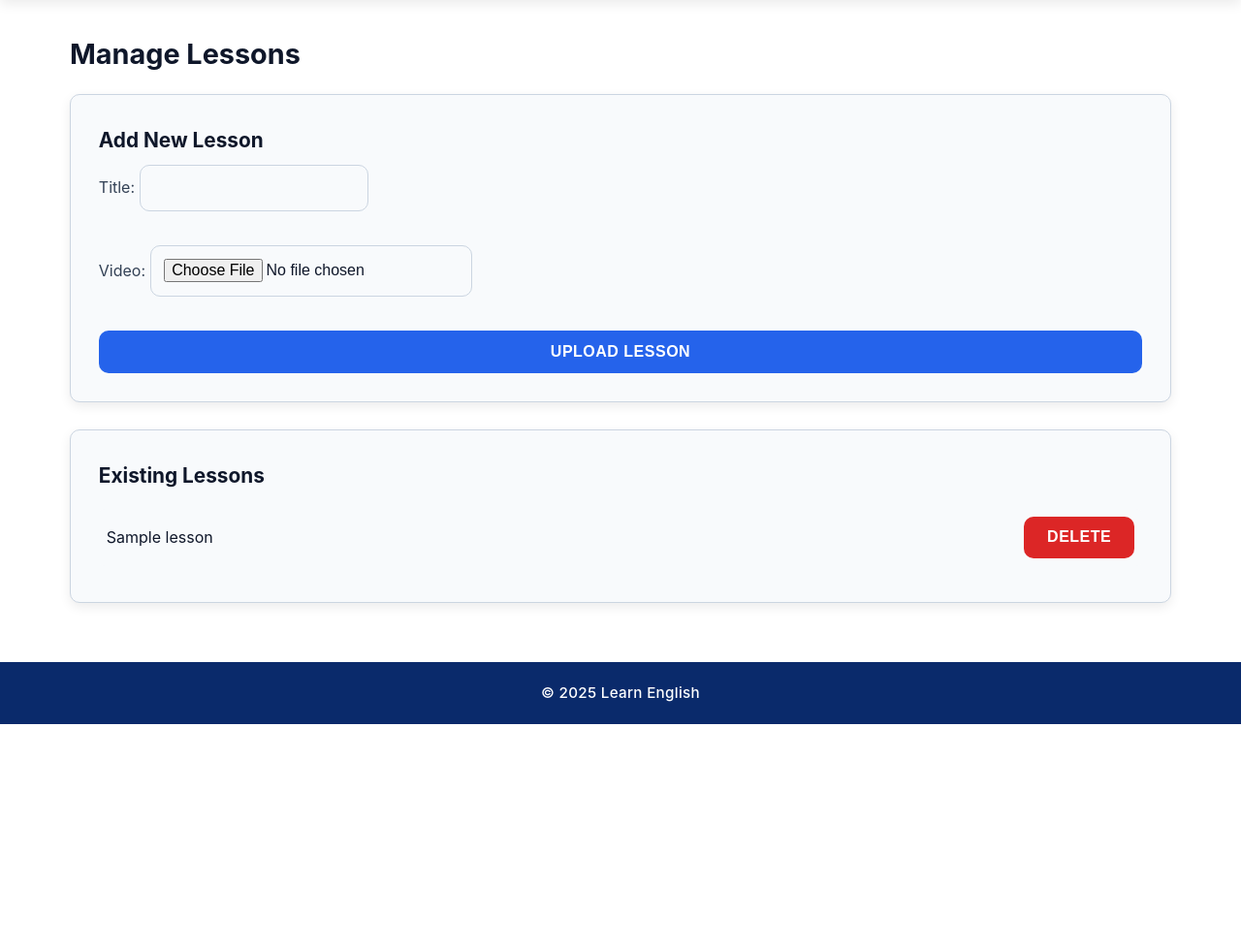
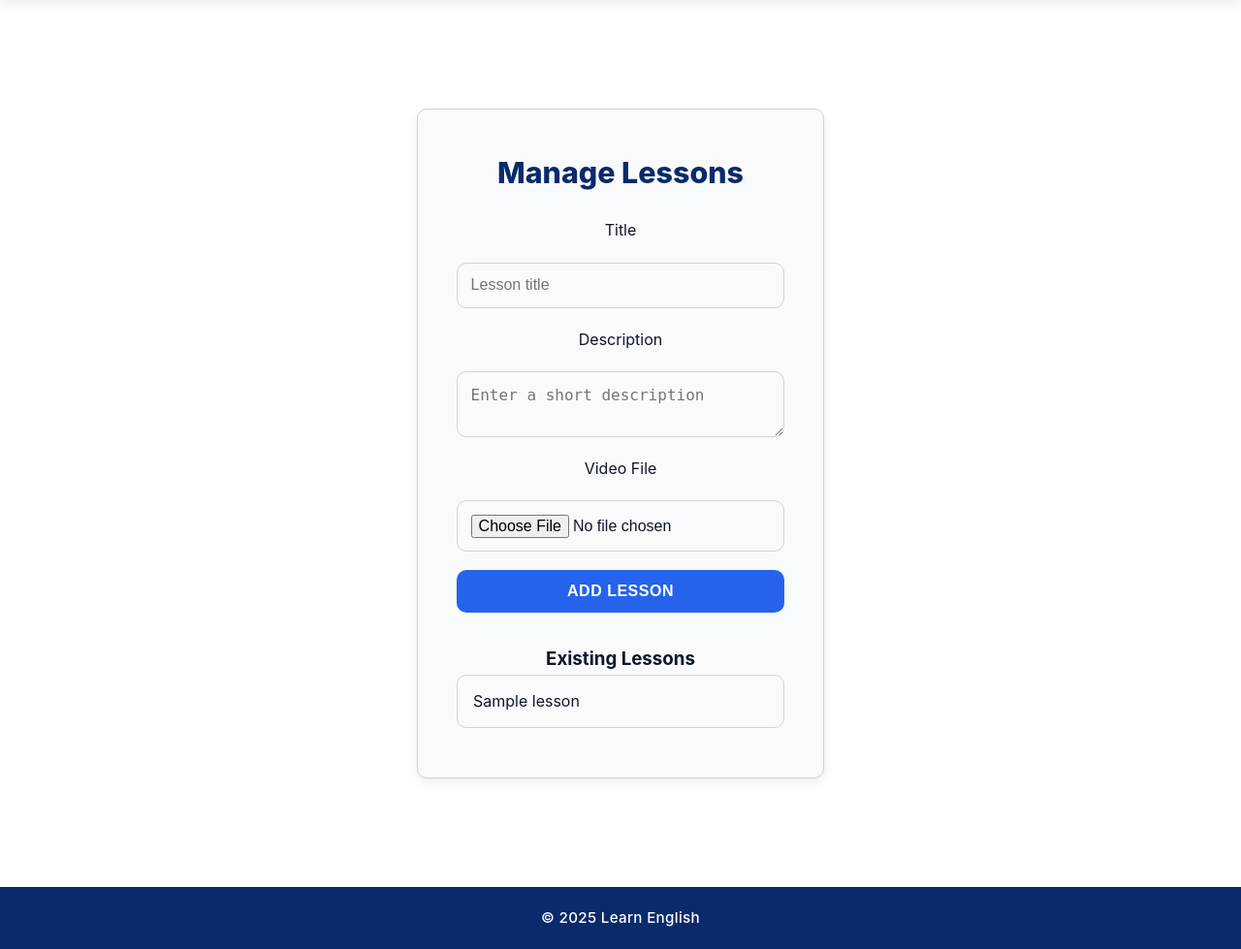
Before and after one commit to Shivanshtiwari1234/PallaviMaam, a Django app: page /manage-lessons/ in a window 1280 px wide. Shown: the part 87-1066 px from the top of the page at 97% size. Before the commit the page ends 834 px from the top, so only its background shows below. Run offline with Django 4.2, Linux system fonts and the light colour scheme; a user stored in the database is signed in; tables that the repository leaves empty hold one stand-in row (values such as "Sample post").

Commit message:
Debbuged

```diff
--- a/LearnEng/main/forms.py
+++ b/LearnEng/main/forms.py
@@ -26,8 +26,9 @@ class RegisterForm(forms.ModelForm):
 class LessonForm(forms.ModelForm):
     class Meta:
         model = Lesson
-        fields = ['title', 'video']
+        fields = ['title', 'description', 'video']
         widgets = {
             'title': forms.TextInput(attrs={'class': 'w-full p-2 rounded border'}),
+            'description': forms.Textarea(attrs={'class': 'w-full p-2 rounded border'}),
             'video': forms.FileInput(attrs={'class': 'w-full p-2 rounded border'}),
         }
--- a/LearnEng/main/templates/main/index.html
+++ b/LearnEng/main/templates/main/index.html
@@ -10,6 +10,8 @@
     </p>
     {% if not user.is_authenticated %}
       <a href="{% url 'register' %}" class="btn">Get Started</a>
+    {% else %}
+      <a href="{% url 'lessons' %}" class="btn">Start Learning</a>
     {% endif %}
   </section>
 {% endblock %}
--- a/LearnEng/main/templates/main/manage_lessons.html
+++ b/LearnEng/main/templates/main/manage_lessons.html
@@ -1,32 +1,32 @@
 {% extends 'base.html' %}
-{% block title %}Manage Lessons - Learn English{% endblock %}
+{% block title %}Manage Lessons{% endblock %}
+
 {% block content %}
-  <h2 style="font-size: 1.8rem; color: var(--primary); margin-bottom: 1rem;">Manage Lessons</h2>
+<div class="centered-box">
+  <h2>Manage Lessons</h2>
 
-  <section class="card">
-    <h3 style="color: var(--primary); margin-bottom: 0.5rem;">Add New Lesson</h3>
   <form method="POST" enctype="multipart/form-data">
     {% csrf_token %}
-      {{ form.as_p }}
-      <button type="submit">Upload Lesson</button>
+
+    <label for="id_title">Title</label>
+    <input type="text" name="title" id="id_title" placeholder="Lesson title" required>
+
+    <label for="id_description">Description</label>
+    <textarea name="description" id="id_description" placeholder="Enter a short description" required></textarea>
+
+    <label for="id_video">Video File</label>
+    <input type="file" name="video" id="id_video" accept="video/*" required>
+
+    <button type="submit" class="btn">Add Lesson</button>
   </form>
-  </section>
 
-  <section class="card">
-    <h3 style="color: var(--primary); margin-bottom: 1rem;">Existing Lessons</h3>
-    <ul style="list-style: none;">
+  <h3 style="margin-top: 2rem;">Existing Lessons</h3>
+  <ul>
     {% for lesson in lessons %}
-        <li style="display: flex; justify-content: space-between; align-items: center; margin-bottom: 0.5rem; padding: 0.5rem; border: 1px solid var(--border); border-radius: 6px;">
-          <span>{{ lesson.title }}</span>
-          <form method="POST">
-            {% csrf_token %}
-            <input type="hidden" name="lesson_id" value="{{ lesson.id }}">
-            <button type="submit" style="background-color: #dc2626;">Delete</button>
-          </form>
-        </li>
+      <li>{{ lesson.title }}</li>
     {% empty %}
-        <li style="color: var(--text-secondary); text-align: center;">No lessons yet.</li>
+      <li>No lessons yet.</li>
     {% endfor %}
   </ul>
-  </section>
+</div>
 {% endblock %}
--- a/LearnEng/main/templates/main/register.html
+++ b/LearnEng/main/templates/main/register.html
@@ -9,7 +9,7 @@
       <button type="submit">Register</button>
     </form>
     <p style="margin-top: 1rem;">
-      Already have an account? <a href="{% url 'login' %}" style="color: var(--secondary); text-decoration: none;">Login</a>
+      Already have an account? <a href="{% url 'login' %}" style="color: var(--color-primary-light); text-decoration: underline;">Login</a>
     </p>
   </div>
 {% endblock %}
```
Also changed, not shown: LearnEng/db.sqlite3. Lines whose indentation alone changed are shown as unchanged.
